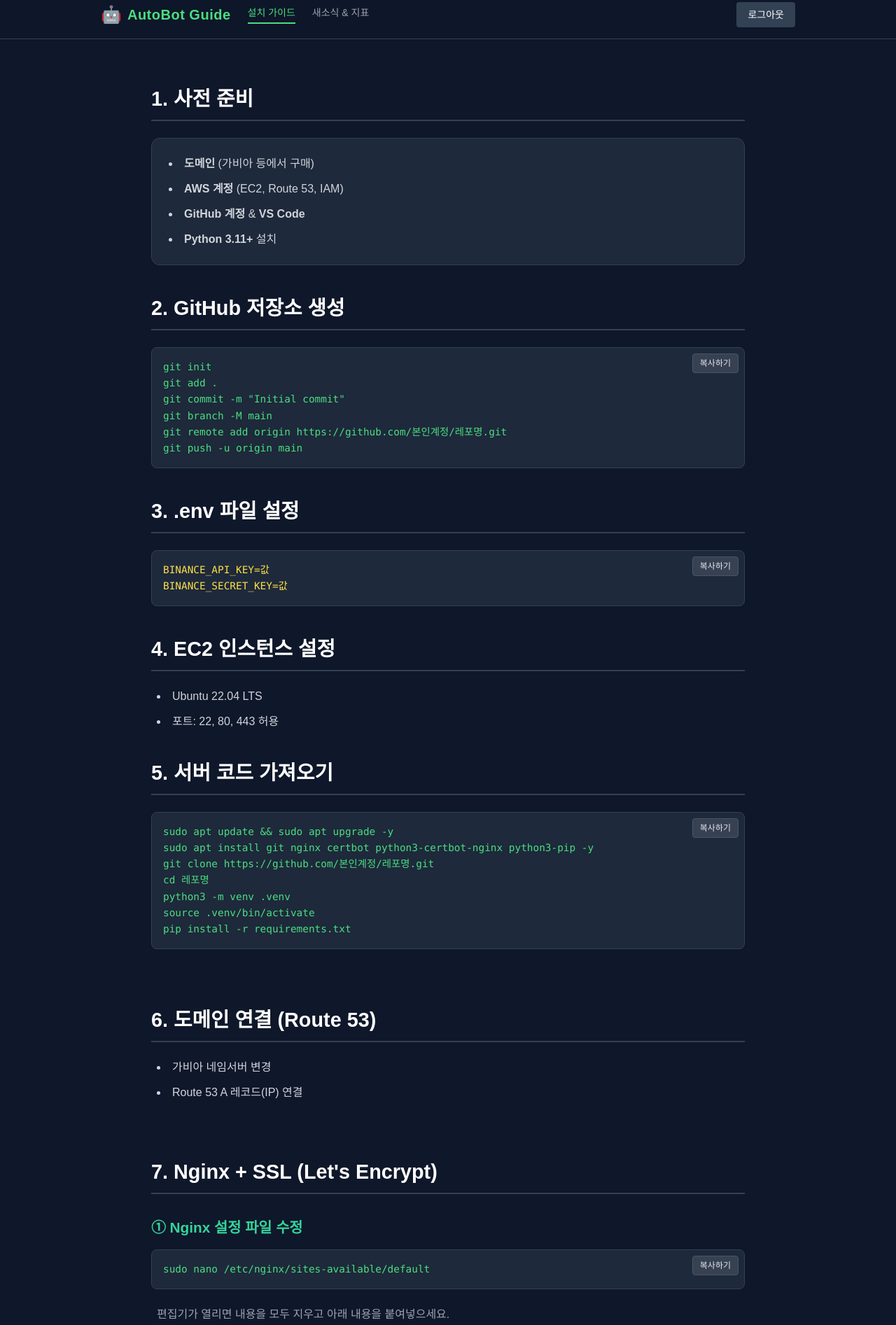
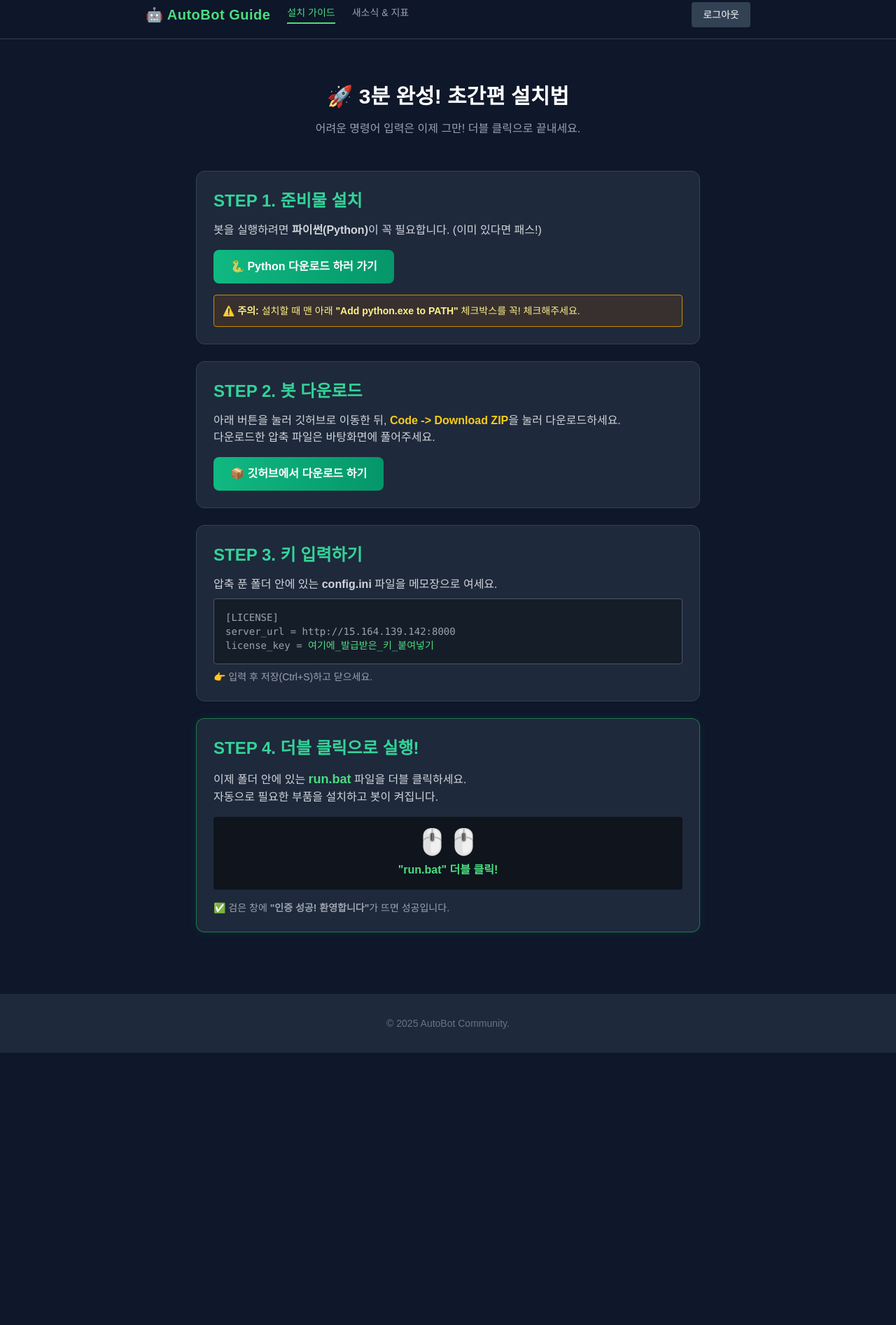
Before and after one commit to HANBEOMRAE/AutoBot_Distribution, a plain HTML site: page guide.html in a window 1280 px wide. Shown: the part 13-1906 px from the top of the page at 70% size. After the commit the page ends 1517 px from the top, so only its background shows below. Drawn offline with nearby package versions, Linux system fonts and the light colour scheme.

Commit message:
Add Easy Run Script (run.bat) & Simple Guide

```diff
--- a/guide.html
+++ b/guide.html
@@ -3,83 +3,32 @@
 <head>
     <meta charset="UTF-8">
     <meta name="viewport" content="width=device-width, initial-scale=1.0">
-    <title>AutoBot 배포 가이드</title>
+    <title>AutoBot 쉬운 설치 가이드</title>
     <script src="https://cdn.tailwindcss.com"></script>
     <style>
         body { background-color: #0f172a; color: #e2e8f0; font-family: 'Pretendard', sans-serif; }
-
-        .code-box {
-            background-color: #1e293b;
-            border: 1px solid #334155;
+        .btn-download {
+            background: linear-gradient(to right, #10b981, #059669);
+            color: white;
+            padding: 12px 24px;
             border-radius: 8px;
-            padding: 1rem;
-            margin-top: 0.8rem;
-            margin-bottom: 1.5rem;
-            position: relative;
-            overflow-x: auto;
+            font-weight: bold;
+            display: inline-flex;
+            align-items: center;
+            transition: 0.2s;
         }
-        .code-text {
-            font-family: 'Menlo', 'Monaco', monospace;
-            color: #4ade80;
-            font-size: 0.9rem;
-            white-space: pre;
-            line-height: 1.6;
-        }
-        .copy-btn {
-            position: absolute;
-            top: 0.5rem;
-            right: 0.5rem;
-            background-color: #374151;
-            color: #e2e8f0;
-            padding: 4px 10px;
-            border-radius: 4px;
-            font-size: 0.75rem;
-            cursor: pointer;
-            transition: 0.2s;
-            border: 1px solid #475569;
-        }
-        .copy-btn:hover { background-color: #10b981; color: white; border-color: #10b981; }
-
-        .step-title {
-            font-size: 1.8rem;
-            font-weight: 800;
-            color: white;
-            margin-bottom: 1.5rem;
-            border-bottom: 2px solid #334155;
-            padding-bottom: 0.5rem;
-            margin-top: 4rem;
-        }
-        .step-title:first-child { margin-top: 0; }
-
-        .sub-step-title {
-            font-size: 1.3rem;
-            font-weight: 700;
-            color: #34d399;
-            margin-top: 2rem;
-            margin-bottom: 1rem;
-            display: flex;
-            align-items: center;
-        }
-
-        .highlight-box {
-            background-color: #334155;
-            color: #f8fafc;
-            padding: 0.2rem 0.5rem;
-            border-radius: 4px;
-            font-family: monospace;
-            font-size: 0.9em;
-        }
+        .btn-download:hover { transform: translateY(-2px); box-shadow: 0 4px 12px rgba(16, 185, 129, 0.3); }
+        .step-card { background-color: #1e293b; border: 1px solid #334155; border-radius: 12px; padding: 24px; margin-bottom: 24px; }
+        .step-num { color: #34d399; font-size: 1.5rem; font-weight: 800; margin-bottom: 12px; display: block; }
+        .highlight { color: #facc15; font-weight: bold; }
     </style>
 </head>
 <body>
 
     <nav class="w-full bg-slate-900/95 border-b border-slate-700 sticky top-0 z-50 backdrop-blur">
-        <div class="max-w-5xl mx-auto flex justify-between items-center p-4">
+        <div class="max-w-4xl mx-auto flex justify-between items-center p-4">
             <div class="flex items-center gap-6">
-                <div class="flex items-center gap-2">
-                    <span class="text-2xl">🤖</span>
-                    <h1 class="text-xl font-bold text-green-400 tracking-wide">AutoBot Guide</h1>
-                </div>
+                <span class="text-xl font-bold text-green-400 tracking-wide">🤖 AutoBot Guide</span>
                 <div class="hidden md:flex gap-6 text-sm font-medium">
                     <a href="guide.html" class="text-green-400 border-b-2 border-green-400 pb-1">설치 가이드</a>
                     <a href="news.html" class="text-gray-400 hover:text-white transition">새소식 & 지표</a>
@@ -89,136 +38,70 @@
         </div>
     </nav>
 
-    <div class="max-w-4xl mx-auto py-16 px-6">
+    <div class="max-w-3xl mx-auto py-16 px-6">
 
-        <div class="mb-10"><h2 class="step-title">1. 사전 준비</h2><div class="bg-slate-800 p-6 rounded-xl border border-slate-700 shadow-sm"><ul class="space-y-3 list-disc list-inside text-gray-300"><li><strong>도메인</strong> (가비아 등에서 구매)</li><li><strong>AWS 계정</strong> (EC2, Route 53, IAM)</li><li><strong>GitHub 계정</strong> & <strong>VS Code</strong></li><li><strong>Python 3.11+</strong> 설치</li></ul></div></div>
-        <div class="mb-10"><h2 class="step-title">2. GitHub 저장소 생성</h2><div class="code-box"><button class="copy-btn" onclick="copyText('git-cmd')">복사하기</button><div id="git-cmd" class="code-text">git init
-git add .
-git commit -m "Initial commit"
-git branch -M main
-git remote add origin https://github.com/본인계정/레포명.git
-git push -u origin main</div></div></div>
-        <div class="mb-10"><h2 class="step-title">3. .env 파일 설정</h2><div class="code-box"><button class="copy-btn" onclick="copyText('env-example')">복사하기</button><div id="env-example" class="code-text text-yellow-300">BINANCE_API_KEY=값
-BINANCE_SECRET_KEY=값</div></div></div>
-        <div class="mb-10"><h2 class="step-title">4. EC2 인스턴스 설정</h2><ul class="list-disc list-inside space-y-3 text-gray-300 ml-2"><li>Ubuntu 22.04 LTS</li><li>포트: 22, 80, 443 허용</li></ul></div>
-        <div class="mb-20"><h2 class="step-title">5. 서버 코드 가져오기</h2><div class="code-box"><button class="copy-btn" onclick="copyText('server-setup')">복사하기</button><div id="server-setup" class="code-text">sudo apt update && sudo apt upgrade -y
-sudo apt install git nginx certbot python3-certbot-nginx python3-pip -y
-git clone https://github.com/본인계정/레포명.git
-cd 레포명
-python3 -m venv .venv
-source .venv/bin/activate
-pip install -r requirements.txt</div></div></div>
-        <div class="mb-20"><h2 class="step-title">6. 도메인 연결 (Route 53)</h2><ul class="list-disc list-inside space-y-3 text-gray-300 ml-2"><li>가비아 네임서버 변경</li><li>Route 53 A 레코드(IP) 연결</li></ul></div>
+        <div class="text-center mb-12">
+            <h2 class="text-3xl font-extrabold mb-4 text-white">🚀 3분 완성! 초간편 설치법</h2>
+            <p class="text-slate-400">어려운 명령어 입력은 이제 그만! 더블 클릭으로 끝내세요.</p>
+        </div>
 
-        <div class="mb-20">
-            <h2 class="step-title">7. Nginx + SSL (Let's Encrypt)</h2>
-
-            <h3 class="sub-step-title">① Nginx 설정 파일 수정</h3>
-            <div class="code-box">
-                <button class="copy-btn" onclick="copyText('nginx-nano')">복사하기</button>
-                <div id="nginx-nano" class="code-text">sudo nano /etc/nginx/sites-available/default</div>
-            </div>
-
-            <p class="text-gray-400 mb-2 ml-2">편집기가 열리면 내용을 모두 지우고 아래 내용을 붙여넣으세요.</p>
-            <div class="code-box">
-                <button class="copy-btn" onclick="copyText('nginx-conf')">복사하기</button>
-                <div id="nginx-conf" class="code-text">server {
-    listen 80;
-    server_name 여기에_당신의_도메인;
-
-    location / {
-        proxy_pass http://127.0.0.1:8000;
-        proxy_set_header Host $host;
-        proxy_set_header X-Real-IP $remote_addr;
-    }
-}</div>
-            </div>
-            <p class="text-sm text-slate-500 ml-2">👉 저장: <code>Ctrl + X</code> -> <code>Y</code> -> <code>Enter</code></p>
-
-            <h3 class="sub-step-title">② SSL 인증서 발급</h3>
-            <div class="code-box">
-                <button class="copy-btn" onclick="copyText('certbot-cmd')">복사하기</button>
-                <div id="certbot-cmd" class="code-text"># Nginx 재시작
-sudo systemctl restart nginx
-
-# 인증서 발급 (이메일 입력 및 y 누르기)
-sudo certbot --nginx -d 여기에_당신의_도메인</div>
+        <div class="step-card">
+            <span class="step-num">STEP 1. 준비물 설치</span>
+            <p class="text-gray-300 mb-4">
+                봇을 실행하려면 <strong>파이썬(Python)</strong>이 꼭 필요합니다. (이미 있다면 패스!)
+            </p>
+            <a href="https://www.python.org/downloads/" target="_blank" class="btn-download">
+                🐍 Python 다운로드 하러 가기
+            </a>
+            <div class="mt-4 bg-yellow-900/30 border border-yellow-600 p-3 rounded text-sm text-yellow-200">
+                ⚠️ <strong>주의:</strong> 설치할 때 맨 아래 <strong>"Add python.exe to PATH"</strong> 체크박스를 꼭! 체크해주세요.
             </div>
         </div>
 
-        <div class="mb-20">
-            <h2 class="step-title">8. FastAPI 서비스 등록 (systemd)</h2>
-            <p class="text-slate-400 mb-4">서버가 재부팅되어도 자동으로 실행되도록 설정합니다.</p>
-
-            <h3 class="sub-step-title">① 서비스 파일 생성</h3>
-            <div class="code-box">
-                <button class="copy-btn" onclick="copyText('service-file')">복사하기</button>
-                <div id="service-file" class="code-text">sudo nano /etc/systemd/system/autobot.service</div>
-            </div>
-
-            <div class="code-box">
-                <button class="copy-btn" onclick="copyText('service-content')">복사하기</button>
-                <div id="service-content" class="code-text">[Unit]
-Description=AutoBot Server
-After=network.target
-
-[Service]
-User=ubuntu
-WorkingDirectory=/home/ubuntu/레포지토리이름
-ExecStart=/home/ubuntu/레포지토리이름/.venv/bin/uvicorn main:app --host 0.0.0.0 --port 8000
-Restart=always
-
-[Install]
-WantedBy=multi-user.target</div>
-            </div>
-            <p class="text-sm text-yellow-500 mt-2 ml-2">⚠️ '레포지토리이름' 부분을 본인의 폴더명으로 꼭 수정하세요!</p>
-
-            <h3 class="sub-step-title">② 실행 및 활성화</h3>
-            <div class="code-box">
-                <button class="copy-btn" onclick="copyText('service-start')">복사하기</button>
-                <div id="service-start" class="code-text">sudo systemctl daemon-reload
-sudo systemctl enable autobot
-sudo systemctl start autobot
-sudo systemctl status autobot</div>
-            </div>
+        <div class="step-card">
+            <span class="step-num">STEP 2. 봇 다운로드</span>
+            <p class="text-gray-300 mb-4">
+                아래 버튼을 눌러 깃허브로 이동한 뒤, <span class="highlight">Code -> Download ZIP</span>을 눌러 다운로드하세요.<br>
+                다운로드한 압축 파일은 바탕화면에 풀어주세요.
+            </p>
+            <a href="https://github.com/hanbeomrae/AutoBot_Distribution" target="_blank" class="btn-download bg-gray-700 hover:bg-gray-600">
+                📦 깃허브에서 다운로드 하기
+            </a>
         </div>
 
-        <div class="mb-20">
-            <h2 class="step-title">9. 실시간 로그 확인 및 팁</h2>
+        <div class="step-card">
+            <span class="step-num">STEP 3. 키 입력하기</span>
+            <p class="text-gray-300 mb-2">
+                압축 푼 폴더 안에 있는 <strong>config.ini</strong> 파일을 메모장으로 여세요.
+            </p>
+            <div class="bg-black/30 p-4 rounded border border-gray-600 font-mono text-sm text-gray-400">
+                [LICENSE]<br>
+                server_url = http://15.164.139.142:8000<br>
+                license_key = <span class="text-green-400">여기에_발급받은_키_붙여넣기</span>
+            </div>
+            <p class="text-gray-400 text-sm mt-2">👉 입력 후 저장(Ctrl+S)하고 닫으세요.</p>
+        </div>
 
-            <h3 class="sub-step-title">📋 로그 확인 명령어</h3>
-            <div class="code-box">
-                <button class="copy-btn" onclick="copyText('log-cmd')">복사하기</button>
-                <div id="log-cmd" class="code-text">sudo journalctl -u autobot -f</div>
+        <div class="step-card border-green-500/50 shadow-[0_0_15px_rgba(16,185,129,0.1)]">
+            <span class="step-num">STEP 4. 더블 클릭으로 실행!</span>
+            <p class="text-gray-300 mb-4">
+                이제 폴더 안에 있는 <strong class="text-green-400 text-lg">run.bat</strong> 파일을 더블 클릭하세요.<br>
+                자동으로 필요한 부품을 설치하고 봇이 켜집니다.
+            </p>
+            <div class="bg-black/50 p-4 rounded text-center">
+                <span class="text-4xl">🖱️🖱️</span>
+                <p class="mt-2 text-green-400 font-bold">"run.bat" 더블 클릭!</p>
             </div>
-
-            <div class="bg-yellow-900/30 border-l-4 border-yellow-500 p-6 rounded-r-lg mt-8">
-                <h4 class="text-xl font-bold text-yellow-400 mb-4">💡 꿀팁 (Tips)</h4>
-                <ul class="list-disc list-inside space-y-3 text-gray-300">
-                    <li><span class="highlight-box text-red-300">.env</span> 파일은 절대 깃허브에 올리지 마세요. (해킹 위험)</li>
-                    <li>EC2 접속 시 사용자는 항상 <code>ubuntu</code> 입니다.</li>
-                    <li>코드를 수정했다면, 서버에서 <code>git pull</code> 후 <code>sudo systemctl restart autobot</code>을 입력해야 반영됩니다.</li>
-                </ul>
-            </div>
+            <p class="mt-4 text-sm text-gray-400">
+                ✅ 검은 창에 <strong>"인증 성공! 환영합니다"</strong>가 뜨면 성공입니다.
+            </p>
         </div>
 
     </div>
 
-    <footer class="bg-slate-800 text-center py-10 text-slate-500 text-sm border-t border-slate-700">
-        <p>&copy; 2025 AutoBot Community. All rights reserved.</p>
+    <footer class="bg-slate-800 text-center py-8 text-slate-500 text-sm">
+        &copy; 2025 AutoBot Community.
     </footer>
-
-    <script>
-        function copyText(elementId) {
-            const text = document.getElementById(elementId).innerText;
-            navigator.clipboard.writeText(text).then(() => {
-                alert("내용이 복사되었습니다!");
-            }).catch(err => {
-                console.error('복사 실패:', err);
-                alert("복사에 실패했습니다.");
-            });
-        }
-    </script>
 
 </body>
 </html>
```
Also changed, not shown: 1 other file.
